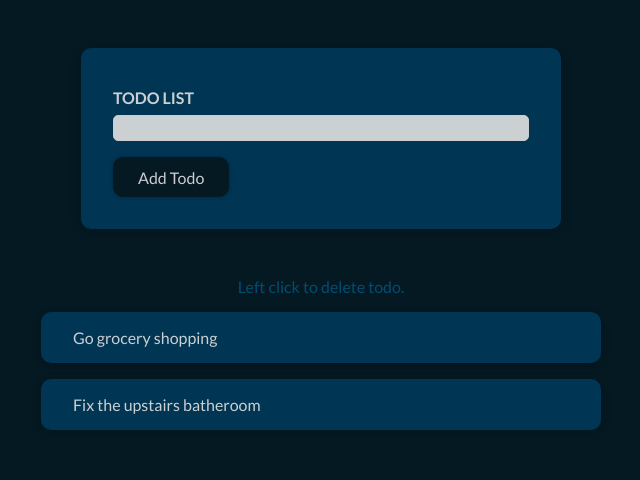
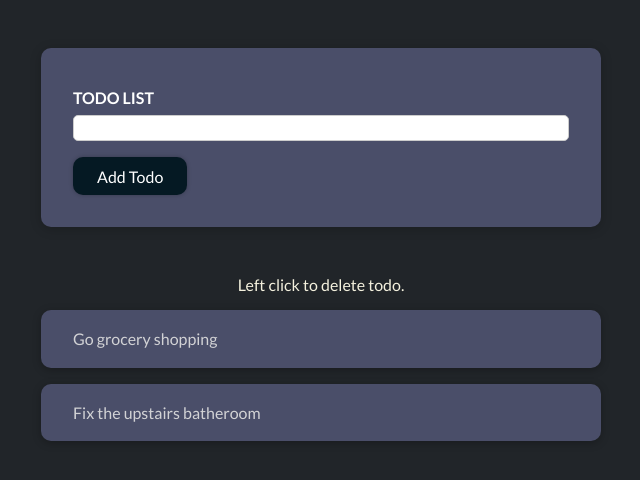
Before and after one commit to sidneyshafer/todo-list, a React (Create React App) app: page / in a window 1280 px wide. Shown: the top 480 px of the page, without its empty margins (319-959 px from the left). Built offline with nearby package versions, Linux system fonts and the light colour scheme.

Commit message:
Modify UI color theme

```diff
--- a/src/App.css
+++ b/src/App.css
@@ -2,15 +2,15 @@
   width: 35rem;
   max-width: 90%;
   margin: 3rem auto;
-  color: rgba(0, 100, 148, 0.7);
+  color: #f4f1de;
 }
 
 #todo-form {
-  width: 30rem;
+  width: 35rem;
   max-width: 90%;
   margin: 3rem auto;
   padding: 2rem;
-  background: #003554;
+  background: #4a4e69;
   box-shadow: 0 2px 12px rgba(0, 0, 0, 0.2);
   border-radius: 10px;
 }
--- a/src/components/Todos/Input/Input.module.css
+++ b/src/components/Todos/Input/Input.module.css
@@ -1,6 +1,6 @@
 .form-control {
   margin: 0.5rem 0;
-  color: rgba(225, 225, 225, 0.9);
+  color: #fff;
 }
 
 .form-control label {
@@ -11,7 +11,7 @@
 }
 
 .form-control input {
-  background-color: rgba(225, 225, 225, 0.9);
+  background-color: #fff;
   display: block;
   width: 100%;
   border: 1px solid #ccc;
@@ -23,9 +23,9 @@
 
 .form-control input:focus {
   outline: none;
-  background: rgba(5, 25, 35, 0.5);
+  background: #22223b;
   color: #fff;
-  border-color: #fff;
+  border-color: #22223b;
 }
 
 .form-control.invalid input {
--- a/src/components/Todos/TodoItem/TodoItem.css
+++ b/src/components/Todos/TodoItem/TodoItem.css
@@ -1,9 +1,9 @@
 .todo-item {
   margin: 1rem 0;
-  background: #003554;
+  background: #4a4e69;
   border-radius: 10px;
   box-shadow: 0 2px 8px rgba(0, 0, 0, 0.26);
   color: rgba(225, 225, 225, 0.9);
-  padding: 1rem 2rem;
+  padding: 1.2rem 2rem;
   cursor: pointer;
 }
--- a/src/components/UI/Button/Button.module.css
+++ b/src/components/UI/Button/Button.module.css
@@ -3,8 +3,9 @@
   font: inherit;
   padding: 0.6rem 1.5rem;
   margin-top: 0.5rem;
-  border: 1px solid #051923;
-  color: rgba(225, 225, 225, 0.9);
+  /* border: 1px solid #051923; */
+  border: none;
+  color: #fff;
   background: #051923;
   border-radius: 10px;
   box-shadow: 0 0 4px rgba(0, 0, 0, 0.26);
@@ -17,9 +18,9 @@
 
 .button:hover,
 .button:active {
-  background-color: rgba(5, 25, 35, 0.7);
-  border-color: rgba(5, 25, 35, 0.7);;
-  box-shadow: 0 0 8px rgba(0, 0, 0, 0.26);
+  background-color: #22223b;
+  /* border-color: rgba(5, 25, 35, 0.7);; */
+  /* box-shadow: 0 0 8px rgba(0, 0, 0, 0.26); */
 }
 
 @media (min-width: 768px) {
--- a/src/index.css
+++ b/src/index.css
@@ -10,6 +10,6 @@ html {
 
 body {
   font-family: 'Lato', sans-serif;
-  background-color: #051923;
+  background-color: #212529;
   margin: 0;
 }
```
